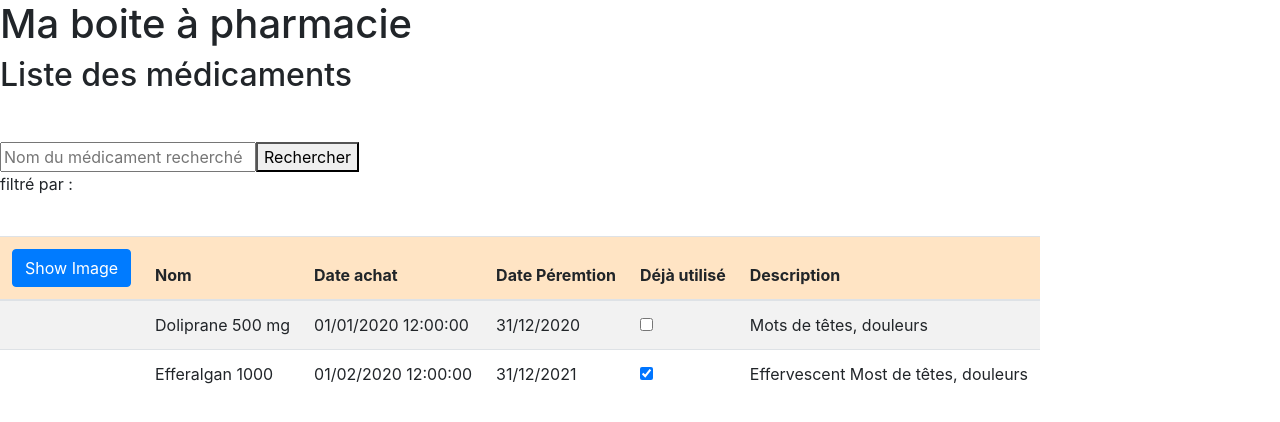
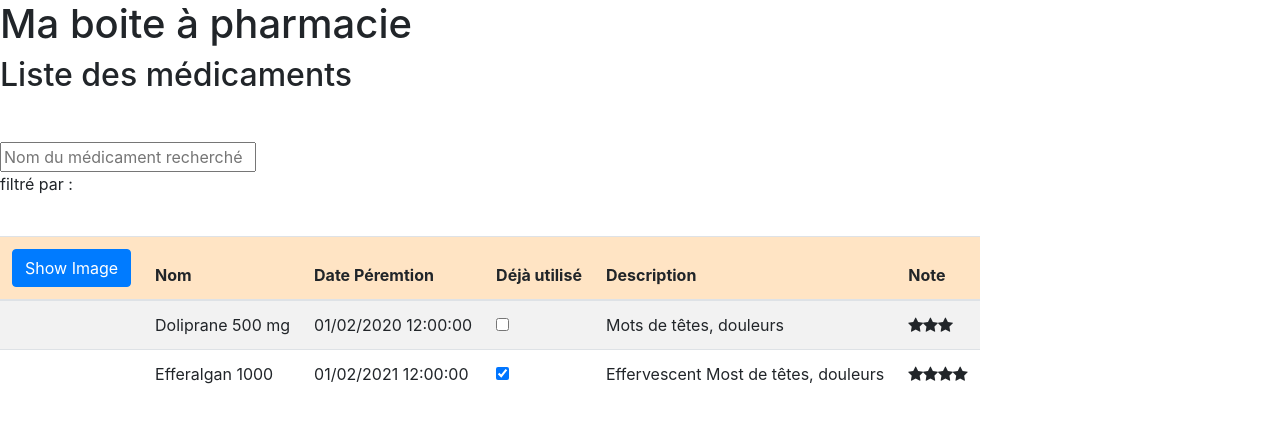
Before and after one commit to adampecory/pharma, an Angular app: page / in a window 1280 px wide. Shown: the top 422 px of the page. Built offline with nearby package versions, Linux system fonts and the light colour scheme.

Commit message:
Child component, input  output

```diff
--- a/src/app/app.module.ts
+++ b/src/app/app.module.ts
@@ -4,12 +4,14 @@ import { FormsModule} from '@angular/forms';
 import { AppComponent } from './app.component';
 import { ProducListComponent } from './products/product-list.component';
 import { ConvertToSpacePipe } from './shared/convert-to-space.pipe';
+import { StarComponent } from './shared/star.component';
 
 @NgModule({
   declarations: [
     AppComponent,
     ProducListComponent,
-    ConvertToSpacePipe
+    ConvertToSpacePipe,
+    StarComponent
   ],
   imports: [
     BrowserModule,
--- a/src/app/models/medoc.ts
+++ b/src/app/models/medoc.ts
@@ -7,5 +7,6 @@ export interface IMedoc {
     cible: string,
     estOuvert: boolean,
     categorie: string,
-    description: string
+    description: string,
+    note: number
 }
--- a/src/app/products/product-list.component.html
+++ b/src/app/products/product-list.component.html
@@ -3,7 +3,7 @@
 </div>
 <p>&nbsp;</p>
 <div>
-        <input type='text' [(ngModel)]='filteredValue' placeholder='Nom du médicament recherché'> <button>Rechercher</button> <br>
+        <input type='text' [(ngModel)]='filteredValue' placeholder='Nom du médicament recherché'><br>
         filtré par : {{filteredValue}}
 </div>
 <p>&nbsp;</p>
@@ -17,10 +17,10 @@
                     </button>
                 </th>
                 <th>Nom</th>
-                <th>Date achat</th>
                 <th>Date Péremtion</th>
                 <th>Déjà utilisé</th>
                 <th>Description</th>
+                <th>Note</th>
             </tr>
         </thead>
         <tbody>
@@ -29,11 +29,10 @@
                     <img [src]='imgUrl' [style.width.px]='imgWidth' *ngIf='imgShow' />
                 </td>
                 <td>{{medoc.nom | convertToSpace:'-'}}</td>
-                <td>{{medoc.dateAchat | date : 'dd/MM/yyyy hh:mm:ss'}}</td>
-                <td>{{medoc.dateExpiration}}</td>
+                <td>{{medoc.dateExpiration | date : 'dd/MM/yyyy hh:mm:ss'}}</td>
                 <td><input type="checkbox" [checked]="medoc.estOuvert"/></td>
                 <td>{{medoc.description}}</td>
-
+                <td><app-star [note]='medoc.note' (ratingClick)='onRatingClick($event)'></app-star></td>
             </tr>
         </tbody>
     </table>
--- a/src/app/products/product-list.component.ts
+++ b/src/app/products/product-list.component.ts
@@ -1,5 +1,6 @@
 import { Component } from '@angular/core';
 import { IMedoc } from '../models/medoc';
+import { $$ } from 'protractor';
 
 @Component({
     selector : 'app-productlist',
@@ -26,24 +27,26 @@ export class ProducListComponent {
         {
             nom: 'Doliprane 500-mg',
             dateAchat: '01/01/2020',
-            dateExpiration: '31/12/2020',
+            dateExpiration: '02/01/2020',
             estOuvert: false,
             description: 'Mots de têtes, douleurs',
             destinataire : 'Aly',
             cible: 'Enfant',
             posologie: '3fois par jour',
-            categorie: 'DOULEUR'
+            categorie: 'DOULEUR',
+            note: 3
         },
         {
             nom: 'Efferalgan 1000',
             dateAchat: '02/01/2020',
-            dateExpiration: '31/12/2021',
+            dateExpiration: '02/01/2021',
             estOuvert: true,
             description: 'Effervescent Most de têtes, douleurs',
             destinataire : 'Alain',
             cible: 'Adulte',
             posologie: '2 fois par jour',
-            categorie: 'DOULEUR'
+            categorie: 'DOULEUR',
+            note : 4
         }
     ];
 
@@ -62,5 +65,9 @@ export class ProducListComponent {
             elt.nom.toLocaleLowerCase().indexOf(filterBy)!==-1 );
     }
 
+    onRatingClick(msg: string): void {
+        this.title = "Liste des Mediacaments " + msg;
+        console.log(event);
+    }
 
 }
--- /dev/null
+++ b/src/app/shared/star.component.css
@@ -0,0 +1,6 @@
+.crop{
+    overflow: hidden;
+}
+.div {
+    cursor: pointer;
+}
--- /dev/null
+++ b/src/app/shared/star.component.html
@@ -0,0 +1,11 @@
+<div class="crop" (click)='onClick()'
+[title]='note'
+[style.width.px]='largeur'>
+    <div style="width: 75px;">
+        <span class="fa fa-star"></span>
+        <span class="fa fa-star"></span>
+        <span class="fa fa-star"></span>
+        <span class="fa fa-star"></span>
+        <span class="fa fa-star"></span>
+    </div>
+</div>
--- /dev/null
+++ b/src/app/shared/star.component.ts
@@ -0,0 +1,20 @@
+import { Component, OnChanges, Input, Output, EventEmitter } from '@angular/core';
+
+
+@Component({
+    selector: 'app-star',
+    templateUrl: './star.component.html',
+    styleUrls:['./star.component.css']
+})
+export class StarComponent implements OnChanges {
+    @Input() note: number;
+    largeur: number;
+    @Output() ratingClick: EventEmitter<string> = new EventEmitter<string>();
+    ngOnChanges(changes: import("@angular/core").SimpleChanges): void {
+        this.largeur = this.note * 75 / 5;
+    }
+
+    onClick():void {
+        this.ratingClick.emit(`Click on star ${this.note}`);
+    }
+}
```
